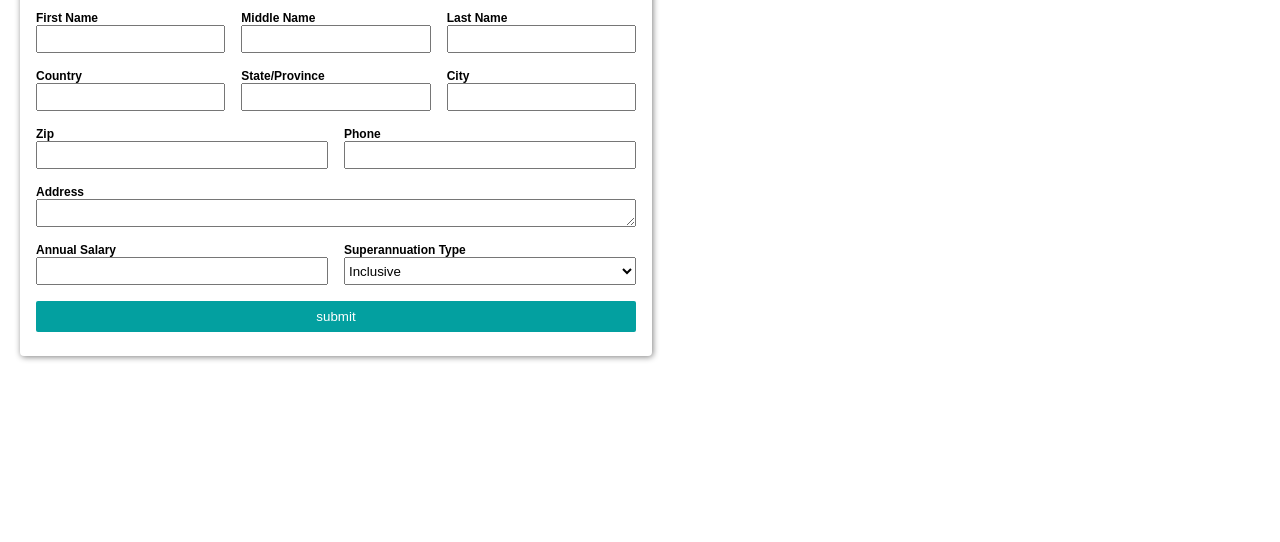
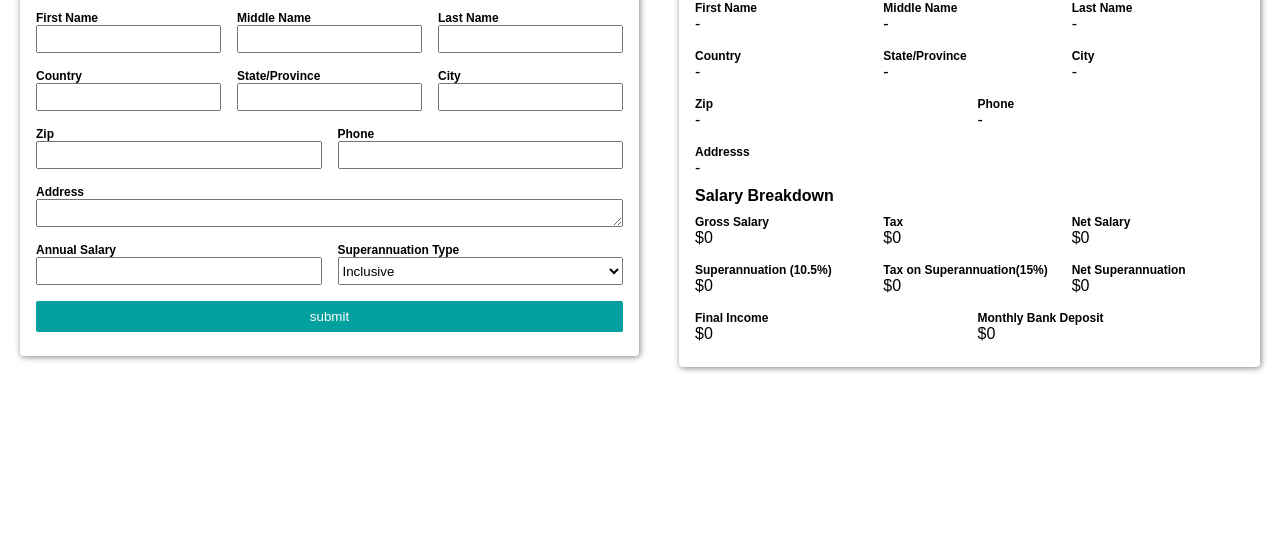
Before and after one commit to ReiyazP/employeePayroll, a website built with webpack: page public/index.html in a window 1280 px wide. Shown: the part 258-800 px from the top of the page. Built offline with nearby package versions, Linux system fonts and the light colour scheme.

Commit message:
debuggin & creating a summary

```diff
--- a/public/index.html
+++ b/public/index.html
@@ -9,8 +9,12 @@
 </head>
 <body>
     <div id="form-wrapper">
-        <h3>Employee Information</h3>
+
     </div>
+    <div class="wrapper-container">
+        <div id="employee-info">
+        </div>
 
+    </div>
 </body>
 </html>
--- a/src/Form/index.js
+++ b/src/Form/index.js
@@ -1,5 +1,5 @@
 import { getInput, getSelect, getTextArea, getButton } from "./formElements";
-import { createGrid } from "../utils";
+import { createGrid } from "../common/elements";
 
 class Form {
   constructor({ ...attr }) {
@@ -59,8 +59,11 @@ class Form {
       return acc;
     }, {});
   }
-  createForm(parentId) {
-    document.querySelector(`#${parentId}`).append(this.form);
+  createForm(parentId, title = "Form") {
+    let _form = document.querySelector(`#${parentId}`);
+    let _title = document.createElement("h3");
+    _title.innerHTML = title;
+    _form.append(_title, this.form);
   }
 
   init() {
--- a/src/bootstrap.js
+++ b/src/bootstrap.js
@@ -1,5 +1,6 @@
 import Form from "./Form";
 import { calculateSuperAnuation, calculateTax } from "./utils";
+import { createEmployeeDescription } from "./createEmployeeInfo";
 
 const form = new Form({ id: "bankForm" });
 
@@ -63,7 +64,7 @@ let isSuperIncluded = form.select(
 form.formGroup(salary, isSuperIncluded);
 const submit = form.button("submit");
 
-form.createForm("form-wrapper");
+form.createForm("form-wrapper", "Employee Payroll");
 
 submit.formField.onclick = (e) => {
   e.preventDefault();
@@ -86,5 +87,8 @@ submit.formField.onclick = (e) => {
     superTax,
     netSuper,
   };
-  console.log(salaryDetails);
+  createEmployeeDescription({
+    ...fields,
+    ...salaryDetails,
+  });
 };
--- a/src/common/elements.js
+++ b/src/common/elements.js
@@ -60,3 +60,17 @@ export const button = (label, attributes) => {
   button.innerText = label;
   return button;
 };
+
+
+export const createGrid = (...elements) => {
+  let container = document.createElement("div");
+  container.setAttribute("class", "grid");
+  container.setAttribute("id", "form-group");
+  container.setAttribute(
+    "style",
+    `grid-template-columns: repeat(${elements?.length}, ${1}fr);`
+  );
+  container.append(...elements);
+
+  return container;
+};
--- /dev/null
+++ b/src/createEmployeeInfo.js
@@ -0,0 +1,69 @@
+import { createGrid, div, label } from "./common/elements";
+
+export const description = (fieldLabel, value) => {
+  let wrapper = div({ id: "form-item" });
+
+  let _label = label({ class: "label" });
+  _label.innerText = fieldLabel;
+  let description = div();
+  description.innerText = value;
+
+  wrapper.append(_label, value);
+  return wrapper;
+};
+
+export const createEmployeeDescription = (data) => {
+  let summary = document.querySelector("#employee-info");
+  summary.innerHTML = null;
+  let title = document.createElement("h3")
+  title.innerText = "Summary"
+  summary.append(title);
+  let firstName = description("First Name", data.firstName || "-");
+  let middleName = description("Middle Name", data.middleName || "-");
+  let lastName = description("Last Name", data.lastName || "-");
+  let row1 = createGrid(firstName, middleName, lastName);
+
+  let country = description("Country", data.country || "-");
+  let state = description("State/Province", data.state || "-");
+  let city = description("City", data.state || "-");
+  let row2 = createGrid(country, state, city);
+
+  let zip = description("Zip", data.zip || "-");
+  let phone = description("Phone", data.phone || "-");
+  let row3 = createGrid(zip, phone);
+
+  let address = description("Addresss", data.address || "-");
+  let row4 = createGrid(address);
+
+  let salaryHeading = document.createElement("h4");
+  salaryHeading.innerText = "Salary Breakdown";
+
+  let grossSalary = description("Gross Salary", `$${data.grossSalary || 0}`);
+
+  let tax = description("Tax", `$${data.tax || 0}`);
+  let netSalary = description("Net Salary", `$${data.netSalary || 0}`);
+  let row5 = createGrid(grossSalary, tax, netSalary);
+
+  let superannuation = description(
+    "Superannuation (10.5%)",
+    `$${data.superannuation || 0}` || "-"
+  );
+  let superTax = description(
+    "Tax on Superannuation(15%)",
+    `$${data.superTax || 0}`
+  );
+  let netSuper = description("Net Superannuation", `$${data.netSuper || 0}`);
+  let row6 = createGrid(superannuation, superTax, netSuper);
+  let finalIncome = description(
+    "Final Income",
+    `$${(data.netSalary || 0) + (data.netSuper || 0)}`
+  );
+  let monthlyDeposit = description(
+    "Monthly Bank Deposit",
+    `$${Math.round((data.netSalary || 0) / 12)}`
+  );
+  let row7 = createGrid(finalIncome, monthlyDeposit);
+
+  summary.append(row1, row2, row3, row4, salaryHeading, row5, row6, row7);
+};
+createEmployeeDescription({});
--- a/src/index.js
+++ b/src/index.js
@@ -1,9 +1,3 @@
 import("./bootstrap");
 import("../public/index.html");
 import("./styles/index.css");
-
-if (module.hot) {
-  module.hot.accept("./bootstrap", () => {
-    console.clear();
-  });
-}
--- a/src/styles/index.css
+++ b/src/styles/index.css
@@ -59,6 +59,23 @@ textarea {
   min-height: 22px;
 }
 
+td {
+  padding: 0.7rem;
+}
+
+th {
+  text-align: left;
+  padding: 0.7rem;
+  background-color: #d5d5d5;
+}
+
+table,
+th,
+td {
+  border: 1px solid #c6c6c6;
+  border-collapse: collapse;
+}
+
 button {
   background: #03a0a0;
   color: white;
--- a/src/utils.js
+++ b/src/utils.js
@@ -43,16 +43,3 @@ export const calculateSuperAnuation = (sal, rate, isInclusive) => {
 
   return { grossSalary, superannuation, superTax };
 };
-
-export const createGrid = (...elements) => {
-  let container = document.createElement("div");
-  container.setAttribute("class", "grid");
-  container.setAttribute("id", "form-group");
-  container.setAttribute(
-    "style",
-    `grid-template-columns: repeat(${elements?.length}, ${1}fr);`
-  );
-  container.append(...elements);
-
-  return container;
-};
```
